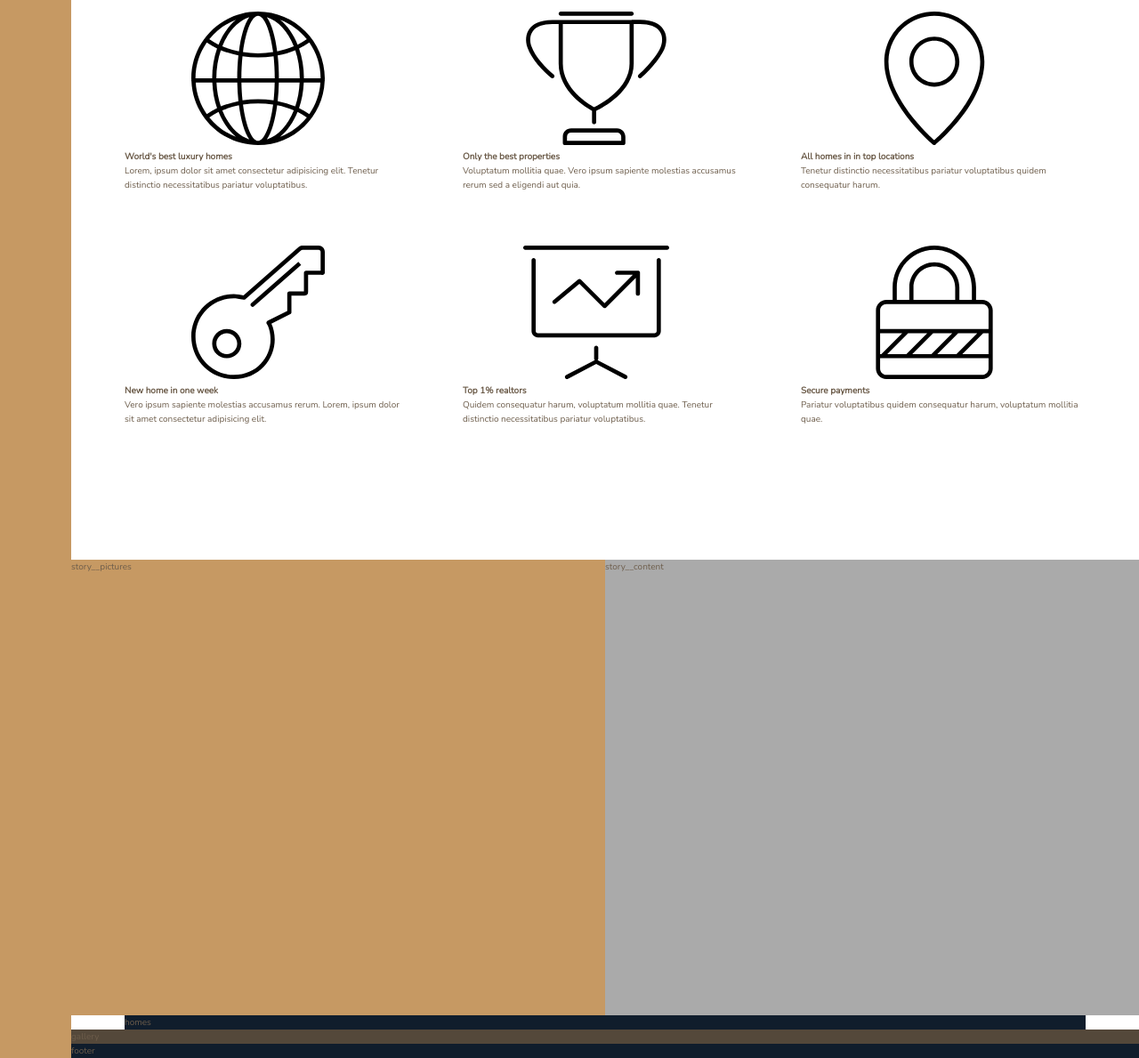
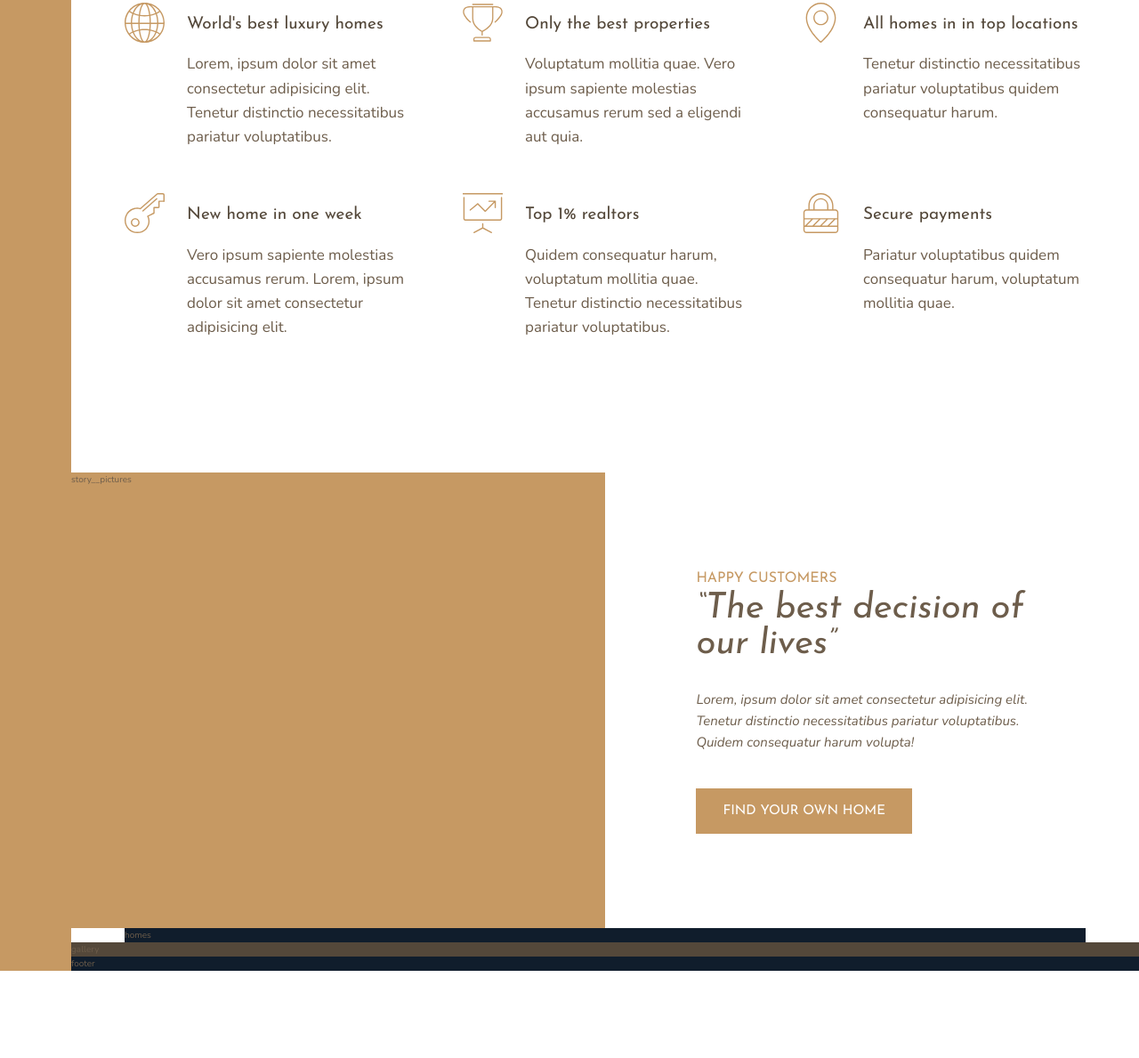
Before and after one commit to maadiab/Nexter, a website: page index.html in a window 1280 px wide. Shown: the part 777-1966 px from the top of the page at 89% size. After the commit the page ends 1868 px from the top, so only its background shows below. Drawn offline with nearby package versions, Linux system fonts and the light colour scheme.

Commit message:
build story section

```diff
--- a/index.html
+++ b/index.html
@@ -19,60 +19,60 @@
 <div class="realtors">Top 3 realtors</div>
     <section class="features">
         <div class="feature">
-            <svg class="feture__icon">
+            <svg class="feature__icon">
                 <use xlink:href="img/sprite.svg#icon-global"></use>
             </svg>
-            <h4 class="heading-4">World's best luxury homes</h4>
+            <h4 class="heading-4 heading-4--dark">World's best luxury homes</h4>
             <p class="feature__text">
                 Lorem, ipsum dolor sit amet consectetur adipisicing elit. Tenetur distinctio necessitatibus pariatur voluptatibus.
 
             </p>
         </div>
         <div class="feature">
-            <svg class="feture__icon">
+            <svg class="feature__icon">
                 <use xlink:href="img/sprite.svg#icon-trophy"></use>
             </svg>
-            <h4 class="heading-4">Only the best properties</h4>
+            <h4 class="heading-4 heading-4--dark">Only the best properties</h4>
             <p class="feature__text">
                 Voluptatum mollitia quae. Vero ipsum sapiente molestias accusamus rerum sed a eligendi aut quia.
 
             </p>
         </div>
         <div class="feature">
-            <svg class="feture__icon">
+            <svg class="feature__icon">
                 <use xlink:href="img/sprite.svg#icon-map-pin"></use>
             </svg>
-            <h4 class="heading-4">All homes in in top locations</h4>
+            <h4 class="heading-4 heading-4--dark">All homes in in top locations</h4>
             <p class="feature__text">
                 Tenetur distinctio necessitatibus pariatur voluptatibus quidem consequatur harum.
 
             </p>
         </div>
         <div class="feature">
-            <svg class="feture__icon">
+            <svg class="feature__icon">
                 <use xlink:href="img/sprite.svg#icon-key"></use>
             </svg>
-            <h4 class="heading-4">New home in one week</h4>
+            <h4 class="heading-4 heading-4--dark">New home in one week</h4>
             <p class="feature__text">
                 Vero ipsum sapiente molestias accusamus rerum. Lorem, ipsum dolor sit amet consectetur adipisicing elit.
 
             </p>
         </div>
         <div class="feature">
-            <svg class="feture__icon">
+            <svg class="feature__icon">
                 <use xlink:href="img/sprite.svg#icon-presentation"></use>
             </svg>
-            <h4 class="heading-4">Top 1% realtors</h4>
+            <h4 class="heading-4 heading-4--dark">Top 1% realtors</h4>
             <p class="feature__text">
                 Quidem consequatur harum, voluptatum mollitia quae. Tenetur distinctio necessitatibus pariatur voluptatibus.
 
             </p>
         </div>
         <div class="feature">
-            <svg class="feture__icon">
+            <svg class="feature__icon">
                 <use xlink:href="img/sprite.svg#icon-lock"></use>
             </svg>
-            <h4 class="heading-4">Secure payments</h4>
+            <h4 class="heading-4 heading-4--dark">Secure payments</h4>
             <p class="feature__text">
                 Pariatur voluptatibus quidem consequatur harum, voluptatum mollitia quae.
 
@@ -80,7 +80,14 @@
         </div>
     </section>
     <div class="story__pictures">story__pictures</div>
-    <div class="story__content">story__content</div>
+    <div class="story__content">
+        <h3 class="heading-3">Happy Customers</h3>
+        <h2 class="heading-2 heading-2--dark mb-md">&ldquo;The best decision of our lives&rdquo;</h2>
+        <p class="story__text">
+            Lorem, ipsum dolor sit amet consectetur adipisicing elit. Tenetur distinctio necessitatibus pariatur voluptatibus. Quidem consequatur harum volupta!
+        </p>
+        <button class="btn">Find your own home</button>
+    </div>
     <section class="homes">homes</section>
     <section class="gallery">gallery</section>
     <section class="footer">footer</section>
--- a/sass/_features.scss
+++ b/sass/_features.scss
@@ -4,6 +4,32 @@
     margin: 15rem 0;
 
     display: grid;
-    grid-template-columns: repeat(3, 1fr);
-    grid-gap:6rem;
+    // grid-template-columns: repeat(3, 1fr);
+    grid-gap: 6rem;
+    align-items: start;
+    grid-template-columns: repeat(auto-fit,minmax(25rem,1fr));
+
+
+
 }
+
+
+.feature {
+
+    display: grid;
+    grid-template-columns: min-content 1fr;
+    grid-row-gap:1.5rem;
+    grid-column-gap:2.5rem;
+
+    &__icon {
+        fill: $color-primary;
+        width: 4.5rem;
+        height: 4.5rem;
+        grid-row:1 / span 2;
+        transform: translateY(-1rem);
+    }
+
+    &__text {
+        font-size: 1.7rem;
+    }
+}
--- a/sass/_story.scss
+++ b/sass/_story.scss
@@ -1,4 +1,6 @@
 .story{
+
+
 
 &__pictures{
     background-color: $color-primary;
@@ -7,7 +9,25 @@
 }
 
 &__content{
-    background-color: $color-grey-light-2;
     grid-column: col-start 5 / full-end;
+    padding: 6rem 8vw;
+/*
+    display: flex;
+    flex-direction: column;
+    justify-content: center;
+    align-items: start;
+*/
+
+display: grid;
+align-content: center;
+justify-items: start;
 }
+
+&__text{
+    font-size:1.5rem;
+    font-style:italic;
+    margin-bottom: 4rem;
 }
+
+
+}
--- a/sass/_typography.scss
+++ b/sass/_typography.scss
@@ -0,0 +1,66 @@
+%heading {
+    font-family: $font-display;
+    font-weight: 400;
+}
+
+.heading-1 {
+    @extend %heading;
+}
+
+.heading-2 {
+    @extend %heading;
+    font-size: 4rem;
+    font-style: italic;
+    line-height: 1;
+    &__dark{
+        color:$color-grey-light-1;
+    }
+    &__light{
+        color: $color-grey-dark-1
+    }
+
+}
+
+.heading-3 {
+    @extend %heading;
+    font-size:1.6rem;
+    color:$color-primary;
+    text-transform: uppercase;
+
+}
+
+.heading-4 {
+    @extend %heading;
+    font-size: 1.9rem;
+
+    &--light {
+        color: $color-grey-light-1;
+    }
+
+    &--dark {
+        color: $color-grey-dark-1;
+    }
+}
+
+.btn{
+    background-color: $color-primary;
+    color: #fff;
+    border: none;
+    border-radius: 0;
+    font-family: $font-display;
+    font-size: 1.5rem;
+    text-transform: uppercase;
+    padding: 1.8rem 3rem;
+    cursor: pointer;
+    transition: all .2s;
+
+    &:hover{
+        background-color: $color-primary-dark;
+    }
+
+}
+
+.mb-sm{margin-bottom: 2rem;}
+.mb-md{margin-bottom: 3rem;}
+.mb-lg{margin-bottom: 4rem;}
+.mb-hg{margin-bottom: 8rem;}
```
Also changed, not shown: css/style.css.
